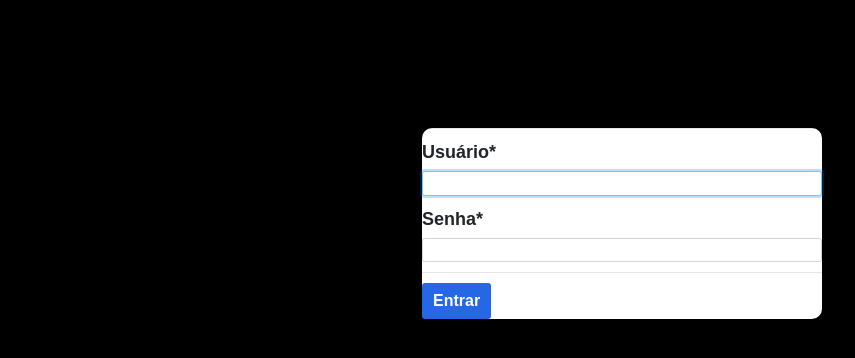
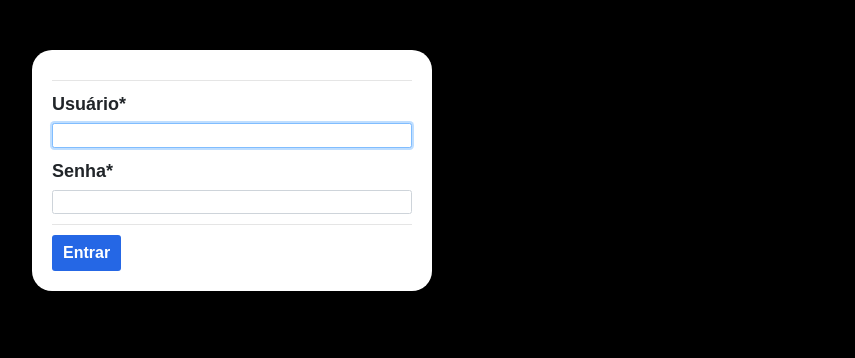
Before and after one commit to Odalag/SorteioS, a Django app: page /login/ in a window 1280 px wide. Shown: the part 136-494 px from the top of the page, without its empty margins (18-873 px from the left). Run offline with Django 4.2, Linux system fonts and the light colour scheme; some libraries are stand-ins or nearby versions.

Commit message:
atualização do style

```diff
--- a/SorteioS/urls.py
+++ b/SorteioS/urls.py
@@ -1,18 +1,3 @@
-"""SorteioS URL Configuration
-
-The `urlpatterns` list routes URLs to views. For more information please see:
-    https://docs.djangoproject.com/en/4.0/topics/http/urls/
-Examples:
-Function views
-    1. Add an import:  from my_app import views
-    2. Add a URL to urlpatterns:  path('', views.home, name='home')
-Class-based views
-    1. Add an import:  from other_app.views import Home
-    2. Add a URL to urlpatterns:  path('', Home.as_view(), name='home')
-Including another URLconf
-    1. Import the include() function: from django.urls import include, path
-    2. Add a URL to urlpatterns:  path('blog/', include('blog.urls'))
-"""
 from xml.dom.minidom import Document
 from django.contrib import admin
 from django.urls import path, include
--- a/base/static/style.css
+++ b/base/static/style.css
@@ -35,14 +35,15 @@
     font-size: 1.6rem; /*16 px*/
     font-family: var(--font-primary);
     background-color: var(--color-black);
+    margin: auto;
   }
 
   main {
     background-color: var(--color-white);
     max-width: 400px;
-    margin-inline: auto;
-    margin-top: 10%;
-    border-radius: 10px;
+    margin: 50px;
+    padding: 20px;
+    border-radius: 20px;
     font-weight: bold;
     font-size: large;
   }
```
Also changed, not shown: SorteioS/settings.py (+0 -12 lines), base/templates/home.html (+1 -8 lines), base/static/images/anuncio.png (added), base/static/images/sorteio1.png (added), base/static/images/sorteio2.png (added), base/static/images/sorteio3.png (added).
